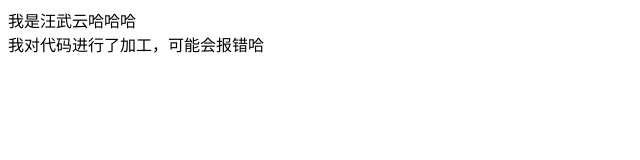
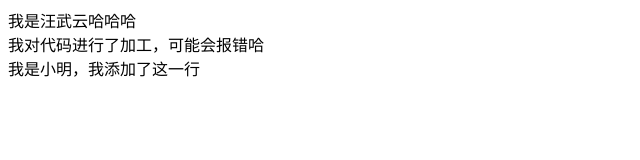
Before and after one commit to TongWang233/MyfirtGitTest, a plain HTML site: page index.html in a window 1280 px wide. Shown: the whole page, without its empty margins (0-640 px from the left). Drawn offline with Linux system fonts and the light colour scheme.

Commit message:
我是小明我添加了这一行

```diff
--- a/index.html
+++ b/index.html
@@ -6,5 +6,6 @@
 <body>
 <div>我是汪武云哈哈哈</div>
 <div>我对代码进行了加工，可能会报错哈</div>
+<div>我是小明，我添加了这一行</div>
 </body>
 </html>
```
